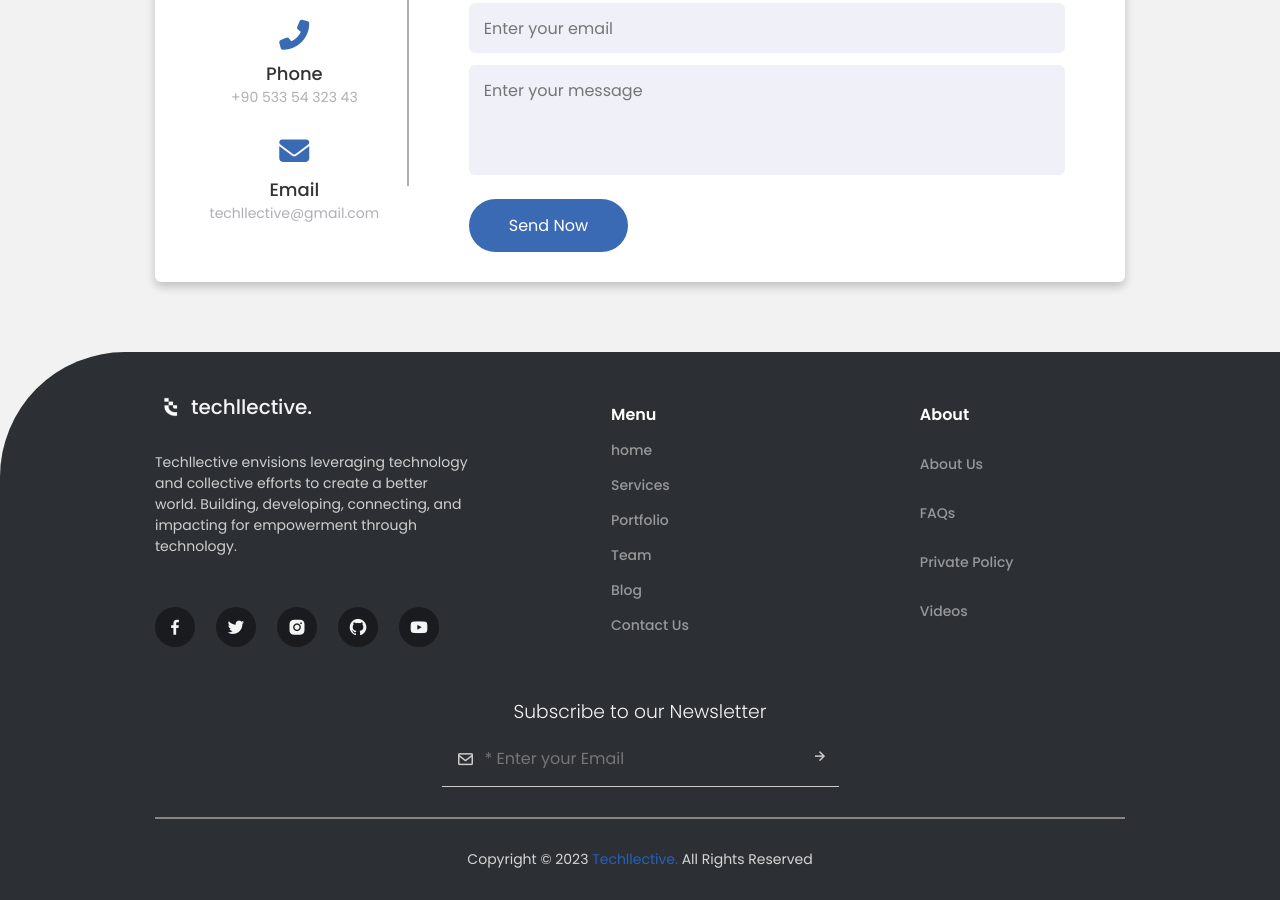
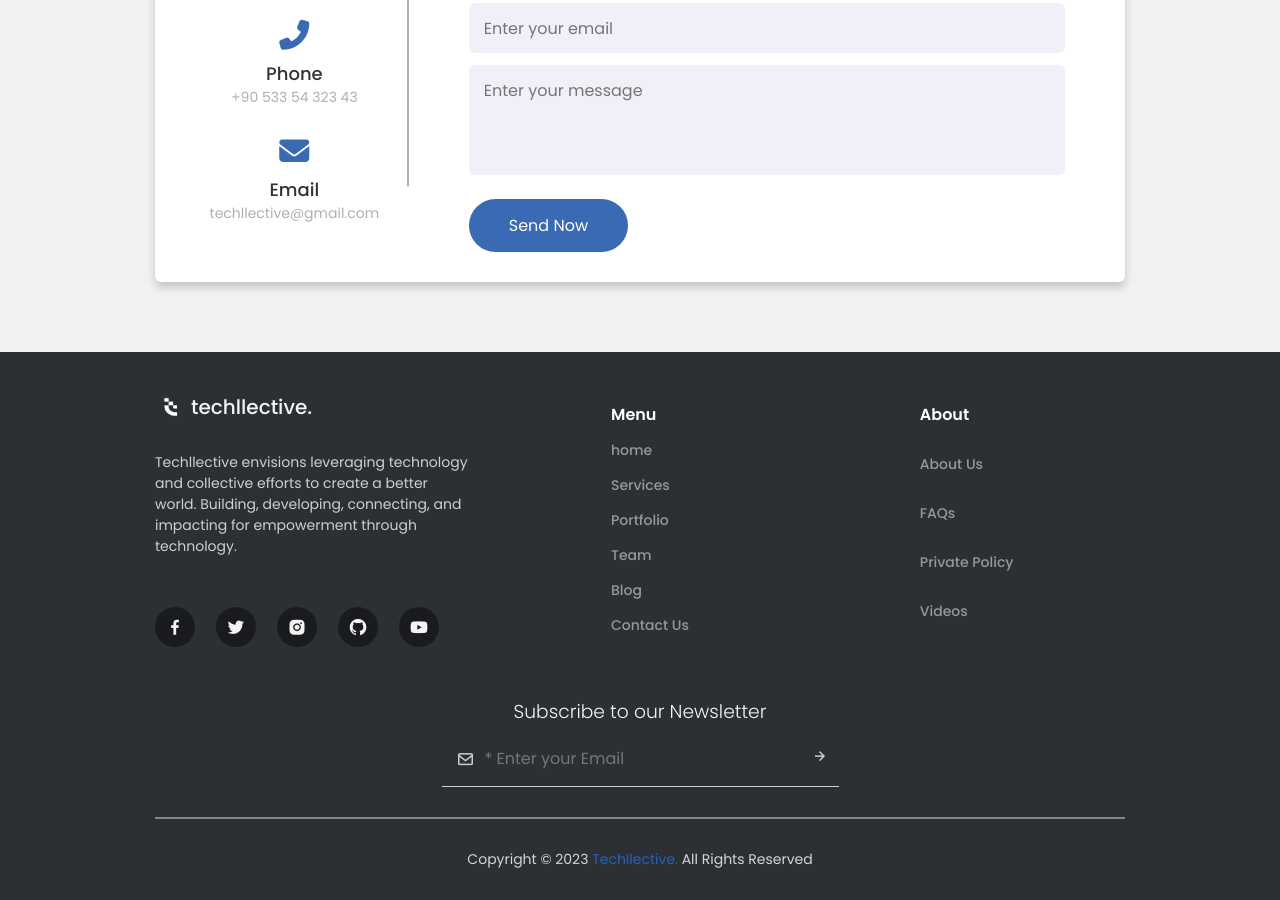
Before and after one commit to AugustineTamba/Techllective, a plain HTML site: page index.html in a window 1280 px wide. Shown: the part 4254-5154 px from the top of the page. Drawn offline with nearby package versions, Linux system fonts and the light colour scheme; a script that the page names is missing; files whose address does not match are found by name.

Commit message:
Update style.css

```diff
--- a/assets/css/style.css
+++ b/assets/css/style.css
@@ -1182,7 +1182,7 @@ img {
 .footer {
     padding: 4rem 2rem 3rem;
     background-color: var(--section-bg);
-    border-top-left-radius: 125px;
+    /*border-top-left-radius: 125px;*/
 }
 
 .footer .content-description {
```
